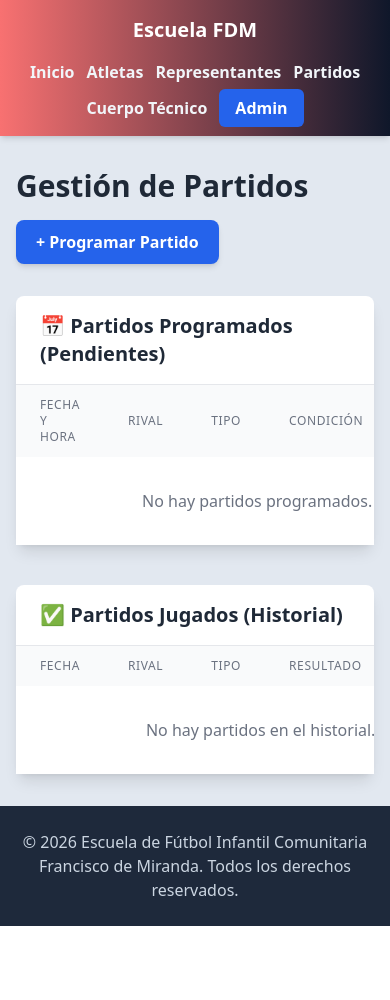
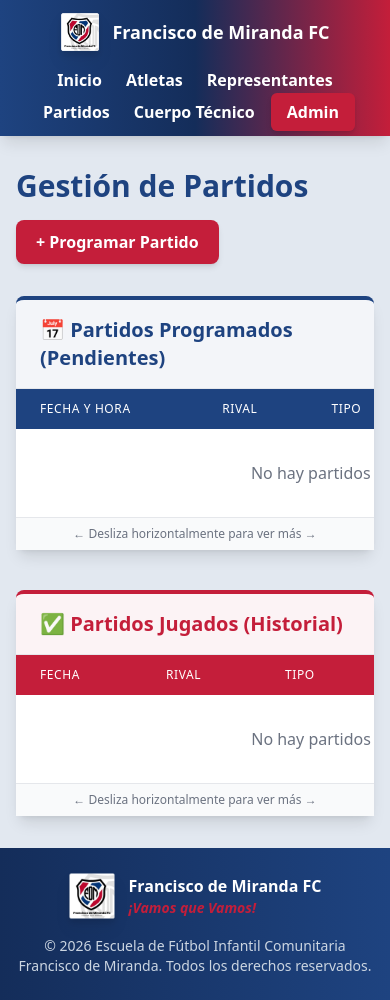
Before and after one commit to Y4nn1s/IngeniumCode-FDM, a Django app: page /partidos/ in a window 390 px wide. Before the commit the page ends 926 px from the top, so only its background shows below. Run offline with Django 5.2, Linux system fonts and the light colour scheme; data that the repository does not hold is empty; style sheets or scripts are compiled from the project's sources.

Commit message:
feat(frontend): Implementar branding FDM en toda la aplicación
- Dashboard: hero banner con emblema, lema "¡Vamos que Vamos!" y gradiente FDM
- Navbar/Footer: gradientes azul-rojo, emblema, nombre del club
- Listas: tablas responsive con scroll horizontal, headers con colores FDM
- Formularios: headers con descripción, bordes y botones FDM
- Nuevo: representante_detail y representante_update con URLs

Colores de marca:
- fdm-red: #C41E3A
- fdm-blue: #1E4380

```diff
--- a/core/templates/base.html
+++ b/core/templates/base.html
@@ -11,49 +11,54 @@
 </head>
 <body class="bg-slate-200 text-gray-800 font-sans flex flex-col min-h-screen">
 
-<!-- Navbar con gradiente -->
-<header class="bg-gradient-to-r from-red-400 to-slate-900 shadow-md sticky top-0 z-10">
-    <div class="container mx-auto px-4 md:px-6 py-4 flex flex-col md:flex-row justify-between items-center gap-4">
-        <h1 class="text-xl md:text-2xl font-bold text-white">
-            <a href="{% url 'dashboard' %}" class="hover:text-slate-200 transition duration-300">
-                Escuela FDM
-            </a>
-        </h1>
+<!-- Navbar con identidad FDM -->
+<header class="bg-gradient-to-r from-fdm-blue via-fdm-blue-dark to-fdm-red shadow-lg sticky top-0 z-10">
+    <div class="container mx-auto px-4 md:px-6 py-3 flex flex-col md:flex-row justify-between items-center gap-4">
+        <!-- Logo y nombre -->
+        <a href="{% url 'dashboard' %}" class="flex items-center gap-3 hover:opacity-90 transition duration-300">
+            <img src="{% static 'img/emblema_fdm.png' %}" alt="FDM" class="w-10 h-10 md:w-12 md:h-12 drop-shadow-lg">
+            <div class="text-white">
+                <h1 class="text-lg md:text-xl font-bold leading-tight">Francisco de Miranda FC</h1>
+                <p class="text-xs text-slate-200 italic hidden sm:block">¡Vamos que Vamos!</p>
+            </div>
+        </a>
+
+        <!-- Navegación -->
         <nav>
-            <ul class="flex flex-wrap justify-center items-center gap-3 md:gap-6">
+            <ul class="flex flex-wrap justify-center items-center gap-2 md:gap-4">
                 <li>
                     <a href="{% url 'dashboard' %}"
-                       class="text-slate-100 hover:text-blue-300 font-semibold transition duration-300">
+                       class="text-white hover:text-fdm-red font-semibold transition duration-300 px-2 py-1 rounded hover:bg-white/10">
                         Inicio
                     </a>
                 </li>
                 <li>
                     <a href="{% url 'atleta_list' %}"
-                       class="text-slate-100 hover:text-blue-300 font-semibold transition duration-300">
+                       class="text-white hover:text-fdm-red font-semibold transition duration-300 px-2 py-1 rounded hover:bg-white/10">
                         Atletas
                     </a>
                 </li>
                 <li>
                     <a href="{% url 'representante_list' %}"
-                       class="text-slate-100 hover:text-blue-300 font-semibold transition duration-300">
+                       class="text-white hover:text-fdm-red font-semibold transition duration-300 px-2 py-1 rounded hover:bg-white/10">
                         Representantes
                     </a>
                 </li>
                 <li>
                     <a href="{% url 'partido_list' %}"
-                       class="text-slate-100 hover:text-blue-300 font-semibold transition duration-300">
+                       class="text-white hover:text-fdm-red font-semibold transition duration-300 px-2 py-1 rounded hover:bg-white/10">
                         Partidos
                     </a>
                 </li>
                 <li>
                     <a href="{% url 'entrenador_list' %}"
-                       class="text-slate-100 hover:text-blue-300 font-semibold transition duration-300">
+                       class="text-white hover:text-fdm-red font-semibold transition duration-300 px-2 py-1 rounded hover:bg-white/10">
                         Cuerpo Técnico
                     </a>
                 </li>
                 <li>
                     <a href="/admin/"
-                       class="bg-blue-600 text-white px-4 py-2 rounded-md hover:bg-blue-700 transition duration-300 font-semibold">
+                       class="bg-fdm-red text-white px-4 py-2 rounded-md hover:bg-fdm-red-dark transition duration-300 font-semibold shadow-md">
                         Admin
                     </a>
                 </li>
@@ -98,10 +103,25 @@
     {% endblock %}
 </main>
 
-<!-- Footer con año dinámico -->
-<footer class="bg-slate-800 text-slate-300 mt-auto">
-    <div class="container mx-auto px-4 md:px-6 py-6 text-center">
-        <p>&copy; {% now "Y" %} Escuela de Fútbol Infantil Comunitaria Francisco de Miranda. Todos los derechos reservados.</p>
+<!-- Footer con identidad FDM -->
+<footer class="bg-gradient-to-r from-fdm-blue-dark to-fdm-blue text-white mt-auto">
+    <div class="container mx-auto px-4 md:px-6 py-6">
+        <div class="flex flex-col md:flex-row justify-between items-center gap-4">
+            <!-- Logo y lema -->
+            <div class="flex items-center gap-3">
+                <img src="{% static 'img/emblema_fdm.png' %}" alt="FDM" class="w-12 h-12 drop-shadow-lg">
+                <div>
+                    <p class="font-bold">Francisco de Miranda FC</p>
+                    <p class="text-sm text-fdm-red font-semibold italic">¡Vamos que Vamos!</p>
+                </div>
+            </div>
+
+            <!-- Copyright -->
+            <div class="text-center md:text-right text-sm text-slate-300">
+                <p>&copy; {% now "Y" %} Escuela de Fútbol Infantil Comunitaria</p>
+                <p>Francisco de Miranda. Todos los derechos reservados.</p>
+            </div>
+        </div>
     </div>
 </footer>
 
--- a/deportivo/templates/deportivo/partido_list.html
+++ b/deportivo/templates/deportivo/partido_list.html
@@ -4,37 +4,37 @@
 
 {% block content %}
 <div class="flex flex-col sm:flex-row justify-between items-start sm:items-center gap-4 mb-8">
-    <h2 class="text-3xl font-bold text-gray-800">Gestión de Partidos</h2>
-    <a href="{% url 'partido_create' %}" class="inline-block bg-blue-600 text-white px-5 py-2.5 rounded-lg shadow-md hover:bg-blue-700 focus:outline-none focus:ring-2 focus:ring-blue-500 focus:ring-opacity-50 transition-all duration-300">
+    <h2 class="text-3xl font-bold text-fdm-blue">Gestión de Partidos</h2>
+    <a href="{% url 'partido_create' %}" class="inline-block bg-fdm-red text-white px-5 py-2.5 rounded-lg shadow-md hover:bg-fdm-red-dark focus:outline-none focus:ring-2 focus:ring-fdm-red focus:ring-opacity-50 transition-all duration-300">
         <span class="font-semibold">+ Programar Partido</span>
     </a>
 </div>
 
 <!-- Partidos Pendientes -->
-<div class="bg-white rounded-lg shadow-lg mb-10">
-    <div class="px-6 py-4 border-b border-gray-200">
-        <h3 class="text-xl font-semibold text-gray-800">📅 Partidos Programados (Pendientes)</h3>
+<div class="bg-white rounded-lg shadow-lg mb-10 border-t-4 border-fdm-blue">
+    <div class="px-6 py-4 border-b border-gray-200 bg-fdm-blue/5">
+        <h3 class="text-xl font-semibold text-fdm-blue">📅 Partidos Programados (Pendientes)</h3>
     </div>
     <div class="overflow-x-auto">
-        <table class="w-full min-w-full">
-            <thead class="bg-gray-50">
+        <table class="w-full min-w-[700px]">
+            <thead class="bg-fdm-blue text-white">
                 <tr>
-                    <th scope="col" class="px-6 py-3 text-left text-xs font-medium text-gray-500 uppercase tracking-wider">Fecha y Hora</th>
-                    <th scope="col" class="px-6 py-3 text-left text-xs font-medium text-gray-500 uppercase tracking-wider">Rival</th>
-                    <th scope="col" class="px-6 py-3 text-left text-xs font-medium text-gray-500 uppercase tracking-wider">Tipo</th>
-                    <th scope="col" class="px-6 py-3 text-left text-xs font-medium text-gray-500 uppercase tracking-wider">Condición</th>
-                    <th scope="col" class="px-6 py-3 text-right text-xs font-medium text-gray-500 uppercase tracking-wider">Acciones</th>
+                    <th scope="col" class="px-6 py-3 text-left text-xs font-medium uppercase tracking-wider">Fecha y Hora</th>
+                    <th scope="col" class="px-6 py-3 text-left text-xs font-medium uppercase tracking-wider">Rival</th>
+                    <th scope="col" class="px-6 py-3 text-left text-xs font-medium uppercase tracking-wider">Tipo</th>
+                    <th scope="col" class="px-6 py-3 text-left text-xs font-medium uppercase tracking-wider">Condición</th>
+                    <th scope="col" class="px-6 py-3 text-right text-xs font-medium uppercase tracking-wider">Acciones</th>
                 </tr>
             </thead>
             <tbody class="bg-white divide-y divide-gray-200">
                 {% for partido in partidos_pendientes %}
-                <tr class="hover:bg-gray-100 transition-colors duration-200">
+                <tr class="hover:bg-fdm-blue/5 transition-colors duration-200">
                     <td class="px-6 py-4 whitespace-nowrap text-sm text-gray-700">{{ partido.fecha_hora|date:"d/m/Y H:i" }}</td>
                     <td class="px-6 py-4 whitespace-nowrap text-sm font-medium text-gray-900">{{ partido.equipo_rival }}</td>
                     <td class="px-6 py-4 whitespace-nowrap text-sm text-gray-700">{{ partido.get_tipo_display }}</td>
                     <td class="px-6 py-4 whitespace-nowrap text-sm text-gray-700">{{ partido.get_condicion_display }}</td>
                     <td class="px-6 py-4 whitespace-nowrap text-right text-sm font-medium">
-                        <a href="{% url 'partido_resultado' partido.pk %}" class="inline-block bg-yellow-500 text-white font-bold px-4 py-2 rounded-lg hover:bg-yellow-600 transition-colors duration-300 text-xs">
+                        <a href="{% url 'partido_resultado' partido.pk %}" class="inline-block bg-fdm-red text-white font-bold px-4 py-2 rounded-lg hover:bg-fdm-red-dark transition-colors duration-300 text-xs">
                             Registrar Resultado
                         </a>
                     </td>
@@ -47,27 +47,31 @@
             </tbody>
         </table>
     </div>
+    <!-- Indicador de scroll en móviles -->
+    <div class="sm:hidden px-4 py-2 bg-gray-50 text-xs text-gray-500 text-center border-t">
+        ← Desliza horizontalmente para ver más →
+    </div>
 </div>
 
 <!-- Partidos Jugados -->
-<div class="bg-white rounded-lg shadow-lg">
-    <div class="px-6 py-4 border-b border-gray-200">
-        <h3 class="text-xl font-semibold text-gray-800">✅ Partidos Jugados (Historial)</h3>
+<div class="bg-white rounded-lg shadow-lg border-t-4 border-fdm-red">
+    <div class="px-6 py-4 border-b border-gray-200 bg-fdm-red/5">
+        <h3 class="text-xl font-semibold text-fdm-red">✅ Partidos Jugados (Historial)</h3>
     </div>
     <div class="overflow-x-auto">
-        <table class="w-full min-w-full">
-            <thead class="bg-gray-50">
+        <table class="w-full min-w-[700px]">
+            <thead class="bg-fdm-red text-white">
                 <tr>
-                    <th scope="col" class="px-6 py-3 text-left text-xs font-medium text-gray-500 uppercase tracking-wider">Fecha</th>
-                    <th scope="col" class="px-6 py-3 text-left text-xs font-medium text-gray-500 uppercase tracking-wider">Rival</th>
-                    <th scope="col" class="px-6 py-3 text-left text-xs font-medium text-gray-500 uppercase tracking-wider">Tipo</th>
-                    <th scope="col" class="px-6 py-3 text-left text-xs font-medium text-gray-500 uppercase tracking-wider">Resultado</th>
-                    <th scope="col" class="px-6 py-3 text-left text-xs font-medium text-gray-500 uppercase tracking-wider">Marcador</th>
+                    <th scope="col" class="px-6 py-3 text-left text-xs font-medium uppercase tracking-wider">Fecha</th>
+                    <th scope="col" class="px-6 py-3 text-left text-xs font-medium uppercase tracking-wider">Rival</th>
+                    <th scope="col" class="px-6 py-3 text-left text-xs font-medium uppercase tracking-wider">Tipo</th>
+                    <th scope="col" class="px-6 py-3 text-left text-xs font-medium uppercase tracking-wider">Resultado</th>
+                    <th scope="col" class="px-6 py-3 text-left text-xs font-medium uppercase tracking-wider">Marcador</th>
                 </tr>
             </thead>
             <tbody class="bg-white divide-y divide-gray-200">
                 {% for partido in partidos_jugados %}
-                <tr class="hover:bg-gray-100 transition-colors duration-200">
+                <tr class="hover:bg-fdm-red/5 transition-colors duration-200">
                     <td class="px-6 py-4 whitespace-nowrap text-sm text-gray-700">{{ partido.fecha_hora|date:"d/m/Y" }}</td>
                     <td class="px-6 py-4 whitespace-nowrap text-sm font-medium text-gray-900">{{ partido.equipo_rival }}</td>
                     <td class="px-6 py-4 whitespace-nowrap text-sm text-gray-700">{{ partido.get_tipo_display }}</td>
@@ -90,5 +94,9 @@
             </tbody>
         </table>
     </div>
+    <!-- Indicador de scroll en móviles -->
+    <div class="sm:hidden px-4 py-2 bg-gray-50 text-xs text-gray-500 text-center border-t">
+        ← Desliza horizontalmente para ver más →
+    </div>
 </div>
 {% endblock %}
--- a/filiacion/urls.py
+++ b/filiacion/urls.py
@@ -12,4 +12,6 @@ urlpatterns = [
     # Representantes
     path('representantes/', views.representante_list, name='representante_list'),
     path('representantes/crear/', views.representante_create, name='representante_create'),
+    path('representantes/<int:pk>/', views.representante_detail, name='representante_detail'),
+    path('representantes/<int:pk>/editar/', views.representante_update, name='representante_update'),
 ]
--- a/tailwind.config.js
+++ b/tailwind.config.js
@@ -9,6 +9,11 @@ module.exports = {
         'primary': '#2563eb', // Blue-600
         'danger': '#dc2626',  // Red-600
         'navy': '#1e3a8a',    // Blue-900
+        // Colores de marca FDM
+        'fdm-red': '#C41E3A',
+        'fdm-red-dark': '#9B1830',
+        'fdm-blue': '#1E4380',
+        'fdm-blue-dark': '#142D5A',
       },
     },
   },
```
Also changed, not shown: administracion/templates/administracion/entrenador_form.html (+16 -12 lines), administracion/templates/administracion/entrenador_list.html (+29 -25 lines), core/templates/core/dashboard.html (+27 -22 lines), deportivo/templates/deportivo/partido_form.html (+10 -6 lines), filiacion/templates/filiacion/atleta_form.html (+11 -7 lines), filiacion/templates/filiacion/atleta_list.html (+22 -15 lines), filiacion/templates/filiacion/representante_detail.html (added, +128 -0 lines), filiacion/templates/filiacion/representante_form.html (+10 -6 lines), filiacion/templates/filiacion/representante_list.html (+25 -11 lines), filiacion/views.py (+17 -2 lines), core/static/img/emblema_fdm.png (added).
